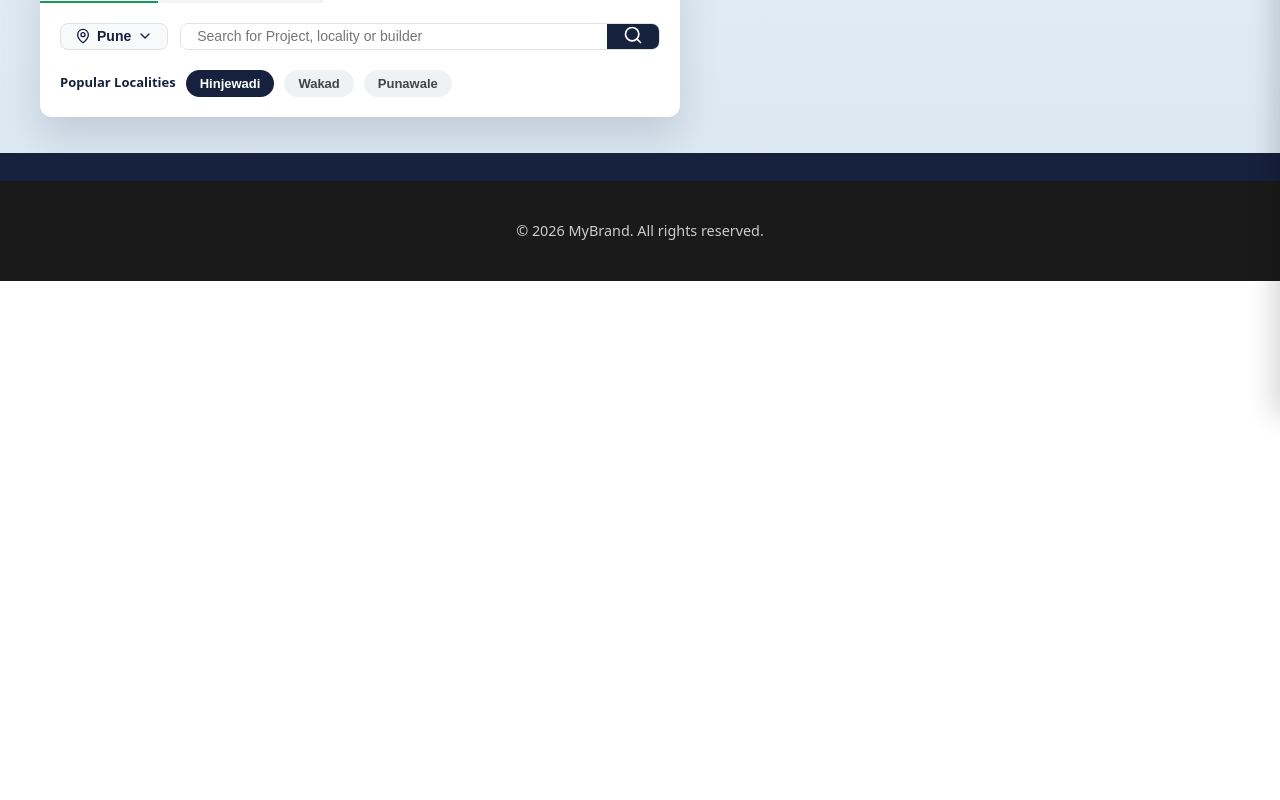
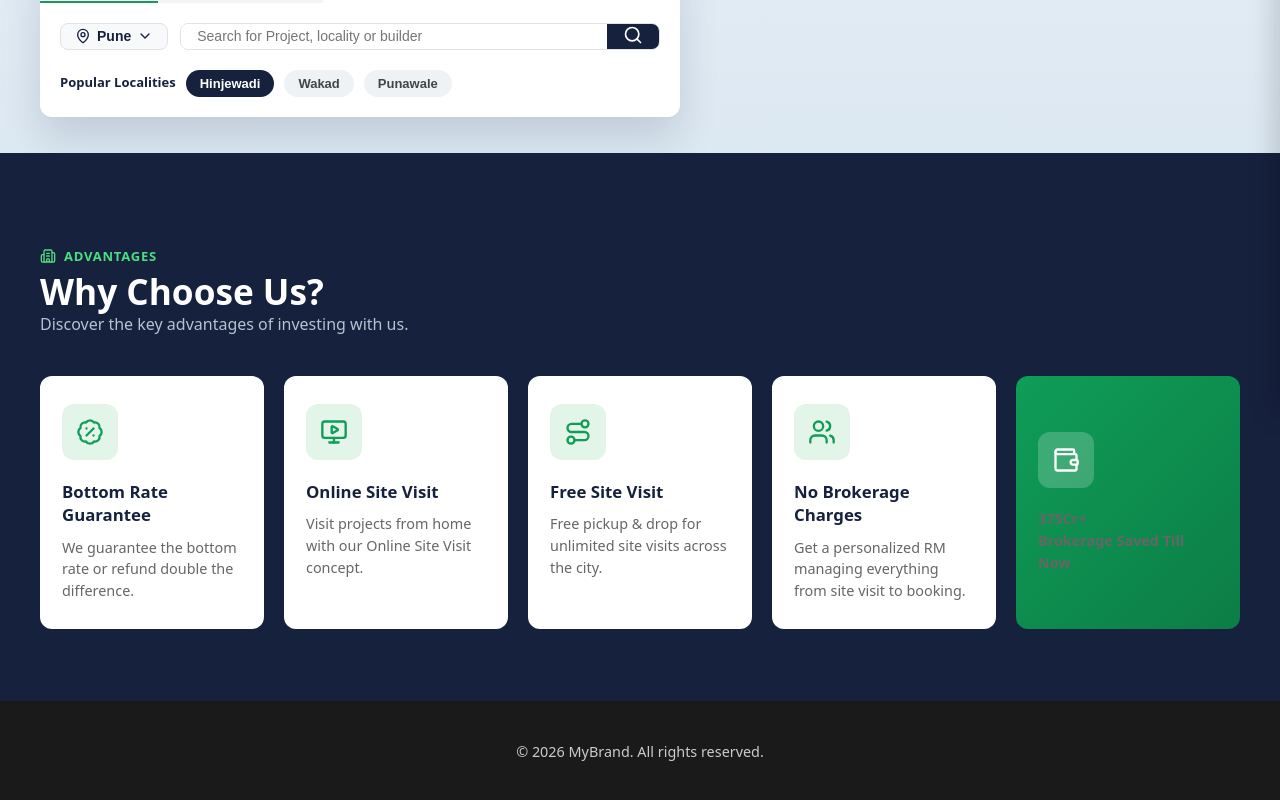
Before and after one commit to aadeshnimkar1111-afk/my-frontend-app, a React (Vite) app: page / in a window 1280 px wide. Shown: the part 384-1184 px from the top of the page. Before the commit the page ends 800 px from the top, so only its background shows below. Built offline with nearby package versions, Linux system fonts and the light colour scheme.

Commit message:
Add Why Choose Us section with advantage cards

```diff
--- a/src/App.jsx
+++ b/src/App.jsx
@@ -1,5 +1,6 @@
 import Navbar from './components/Navbar/Navbar'
 import Hero from './components/Hero/Hero'
+import WhyChooseUs from './components/WhyChooseUs/WhyChooseUs'
 import Footer from './components/Footer/Footer'
 import './App.css'
 
@@ -8,6 +9,7 @@ function App() {
     <>
       <Navbar />
       <Hero />
+      <WhyChooseUs />
       <Footer />
     </>
   )
--- /dev/null
+++ b/src/components/WhyChooseUs/WhyChooseUs.css
@@ -0,0 +1,118 @@
+.why-choose-us {
+  background-color: #16213e;
+  padding: 64px 40px 72px;
+}
+
+.why-choose-us__eyebrow {
+  display: flex;
+  align-items: center;
+  gap: 8px;
+  color: #4ade80;
+  font-size: 13px;
+  font-weight: 700;
+  letter-spacing: 0.06em;
+  margin-bottom: 12px;
+}
+
+.why-choose-us__title {
+  color: #fff;
+  font-size: 2.2rem;
+  font-weight: 800;
+  margin: 0 0 10px;
+}
+
+.why-choose-us__subtitle {
+  color: #b7c2d0;
+  font-size: 1rem;
+  margin: 0 0 40px;
+}
+
+.why-choose-us__grid {
+  display: grid;
+  grid-template-columns: repeat(5, 1fr);
+  gap: 20px;
+}
+
+.advantage-card {
+  background: #fff;
+  border-radius: 12px;
+  padding: 28px 22px;
+}
+
+.advantage-card__icon {
+  display: flex;
+  align-items: center;
+  justify-content: center;
+  width: 56px;
+  height: 56px;
+  border-radius: 12px;
+  background: #e3f5e9;
+  color: #0f9d58;
+  margin-bottom: 20px;
+}
+
+.advantage-card h3 {
+  font-size: 1.05rem;
+  font-weight: 700;
+  color: #16213e;
+  margin: 0 0 10px;
+}
+
+.advantage-card p {
+  font-size: 0.9rem;
+  line-height: 1.5;
+  color: #666;
+  margin: 0;
+}
+
+.advantage-card--highlight {
+  background: linear-gradient(135deg, #0f9d58 0%, #0c7d46 100%);
+  display: flex;
+  flex-direction: column;
+  justify-content: center;
+}
+
+.advantage-card__icon--light {
+  background: rgba(255, 255, 255, 0.2);
+  color: #fff;
+}
+
+.advantage-card__stat {
+  font-size: 1.6rem;
+  font-weight: 800;
+  color: #fff;
+  margin: 0;
+}
+
+.advantage-card__stat-label {
+  font-size: 0.95rem;
+  font-weight: 600;
+  color: #e3f5e9;
+  margin: 6px 0 0;
+}
+
+@media (max-width: 1100px) {
+  .why-choose-us__grid {
+    grid-template-columns: repeat(3, 1fr);
+  }
+}
+
+@media (max-width: 700px) {
+  .why-choose-us {
+    padding: 48px 20px 56px;
+  }
+
+  .why-choose-us__title {
+    font-size: 1.7rem;
+  }
+
+  .why-choose-us__grid {
+    grid-template-columns: repeat(2, 1fr);
+  }
+}
+
+@media (max-width: 480px) {
+  .why-choose-us__grid {
+    grid-template-columns: 1fr;
+  }
+}
--- /dev/null
+++ b/src/components/WhyChooseUs/WhyChooseUs.jsx
@@ -0,0 +1,60 @@
+import { BadgePercent, Building2, MonitorPlay, Route, Users, Wallet } from 'lucide-react'
+import './WhyChooseUs.css'
+
+const ADVANTAGES = [
+  {
+    icon: BadgePercent,
+    title: 'Bottom Rate Guarantee',
+    description: 'We guarantee the bottom rate or refund double the difference.',
+  },
+  {
+    icon: MonitorPlay,
+    title: 'Online Site Visit',
+    description: "Visit projects from home with our Online Site Visit concept.",
+  },
+  {
+    icon: Route,
+    title: 'Free Site Visit',
+    description: 'Free pickup & drop for unlimited site visits across the city.',
+  },
+  {
+    icon: Users,
+    title: 'No Brokerage Charges',
+    description: 'Get a personalized RM managing everything from site visit to booking.',
+  },
+]
+
+function WhyChooseUs() {
+  return (
+    <section className="why-choose-us">
+      <div className="why-choose-us__eyebrow">
+        <Building2 size={16} />
+        ADVANTAGES
+      </div>
+      <h2 className="why-choose-us__title">Why Choose Us?</h2>
+      <p className="why-choose-us__subtitle">Discover the key advantages of investing with us.</p>
+
+      <div className="why-choose-us__grid">
+        {ADVANTAGES.map(({ icon: Icon, title, description }) => (
+          <div key={title} className="advantage-card">
+            <span className="advantage-card__icon">
+              <Icon size={28} />
+            </span>
+            <h3>{title}</h3>
+            <p>{description}</p>
+          </div>
+        ))}
+
+        <div className="advantage-card advantage-card--highlight">
+          <span className="advantage-card__icon advantage-card__icon--light">
+            <Wallet size={28} />
+          </span>
+          <p className="advantage-card__stat">375Cr+</p>
+          <p className="advantage-card__stat-label">Brokerage Saved Till Now</p>
+        </div>
+      </div>
+    </section>
+  )
+}
+
+export default WhyChooseUs
```
